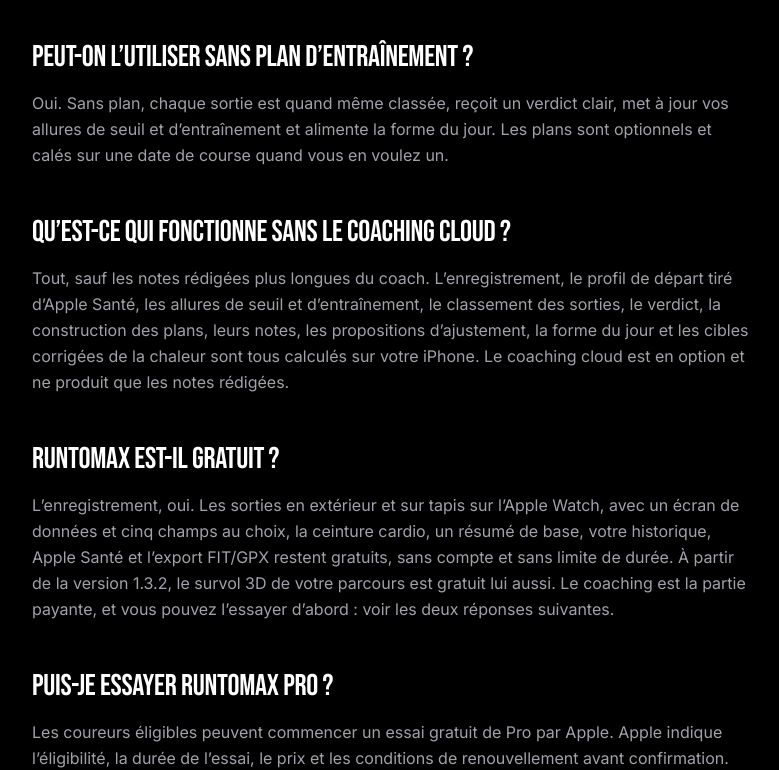
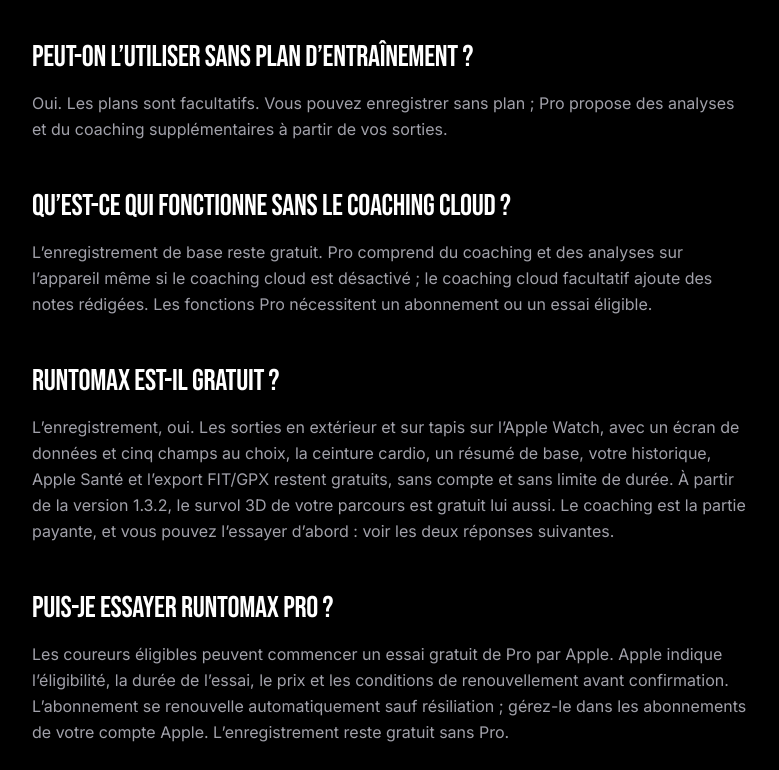
Before and after one commit to hidai25/runtomax_landing_page, a Next.js app: page /fr/faq in a window 1280 px wide. Shown: the part 794-1564 px from the top of the page, without its empty margins (248-1027 px from the left). Built offline with nearby package versions, Linux system fonts and the light colour scheme.

Commit message:
Clarify Pro eligibility throughout website

```diff
--- a/app/(en)/faq/page.tsx
+++ b/app/(en)/faq/page.tsx
@@ -21,11 +21,11 @@
   },
   {
     q: "Can I use it without a training plan?",
-    a: "Yes. Without a plan, every run is still classified, gets a plain-language verdict, updates your threshold and training paces, and feeds the daily readiness read. Plans are optional and anchored to a race date when you want one.",
+    a: "Yes. Plans are optional. You can record without one, and Pro offers additional analysis and coaching based on your runs.",
   },
   {
     q: "What works with cloud coaching disabled?",
-    a: "Everything except the longer written coach notes. Recording, the starting profile from Apple Health, threshold and training paces, run classification, the post-run verdict, plan building, plan scores, adaptation proposals, readiness and heat-adjusted targets are all computed on your iPhone. Cloud coaching is opt-in and only generates the written notes.",
+    a: "Basic recording remains free. Pro includes on-device coaching and analysis even if cloud coaching is off; optional cloud coaching adds written notes. A Pro subscription or eligible trial is needed for Pro features.",
   },
   {
     q: "Is RunToMax free?",
--- a/app/(fr)/fr/faq/page.tsx
+++ b/app/(fr)/fr/faq/page.tsx
@@ -21,11 +21,11 @@
   },
   {
     q: "Peut-on l’utiliser sans plan d’entraînement ?",
-    a: "Oui. Sans plan, chaque sortie est quand même classée, reçoit un verdict clair, met à jour vos allures de seuil et d’entraînement et alimente la forme du jour. Les plans sont optionnels et calés sur une date de course quand vous en voulez un.",
+    a: "Oui. Les plans sont facultatifs. Vous pouvez enregistrer sans plan ; Pro propose des analyses et du coaching supplémentaires à partir de vos sorties.",
   },
   {
     q: "Qu’est-ce qui fonctionne sans le coaching cloud ?",
-    a: "Tout, sauf les notes rédigées plus longues du coach. L’enregistrement, le profil de départ tiré d’Apple Santé, les allures de seuil et d’entraînement, le classement des sorties, le verdict, la construction des plans, leurs notes, les propositions d’ajustement, la forme du jour et les cibles corrigées de la chaleur sont tous calculés sur votre iPhone. Le coaching cloud est en option et ne produit que les notes rédigées.",
+    a: "L’enregistrement de base reste gratuit. Pro comprend du coaching et des analyses sur l’appareil même si le coaching cloud est désactivé ; le coaching cloud facultatif ajoute des notes rédigées. Les fonctions Pro nécessitent un abonnement ou un essai éligible.",
   },
   {
     q: "RunToMax est-il gratuit ?",
--- a/app/_components/PageShell.tsx
+++ b/app/_components/PageShell.tsx
@@ -30,7 +30,7 @@
     privacy: "Privacy",
     terms: "Terms",
     cta: "Download on the App Store",
-    ctaSub: "14-day free trial on the annual plan · iPhone + Apple Watch · 18+",
+    ctaSub: "Free trial if eligible · Auto-renews unless cancelled · 18+",
     links: [
       ["/features/apple-watch/", "Apple Watch tracking"],
       ["/features/coaching-from-apple-health/", "Coaching from Apple Health"],
@@ -51,7 +51,7 @@
     privacy: "Confidentialité",
     terms: "Conditions",
     cta: "Télécharger sur l’App Store",
-    ctaSub: "14 jours d’essai gratuit sur l’abonnement annuel · iPhone + Apple Watch · 18 ans et plus",
+    ctaSub: "Essai gratuit si éligible · Renouvellement automatique sauf résiliation · 18 ans et plus",
     links: [
       ["/fr/fonctionnalites/apple-watch/", "Suivi sur Apple Watch"],
       ["/fr/fonctionnalites/coaching-apple-sante/", "Coaching depuis Apple Santé"],
--- a/app/_lib/site.ts
+++ b/app/_lib/site.ts
@@ -87,7 +87,7 @@
             name: "RunToMax Pro — annual",
             price: "29.99",
             priceCurrency: "USD",
-            description: "14-day free trial, then $29.99 per year, billed by Apple.",
+            description: "14-day trial if eligible, then $29.99 per year; automatically renews unless cancelled. Billed by Apple.",
             url: APP_STORE_URL,
           },
           {
@@ -95,7 +95,7 @@
             name: "RunToMax Pro — monthly",
             price: "5.99",
             priceCurrency: "USD",
-            description: "7-day free trial, then $5.99 per month, billed by Apple.",
+            description: "7-day trial if eligible, then $5.99 per month; automatically renews unless cancelled. Billed by Apple.",
             url: APP_STORE_URL,
           },
         ],
```
